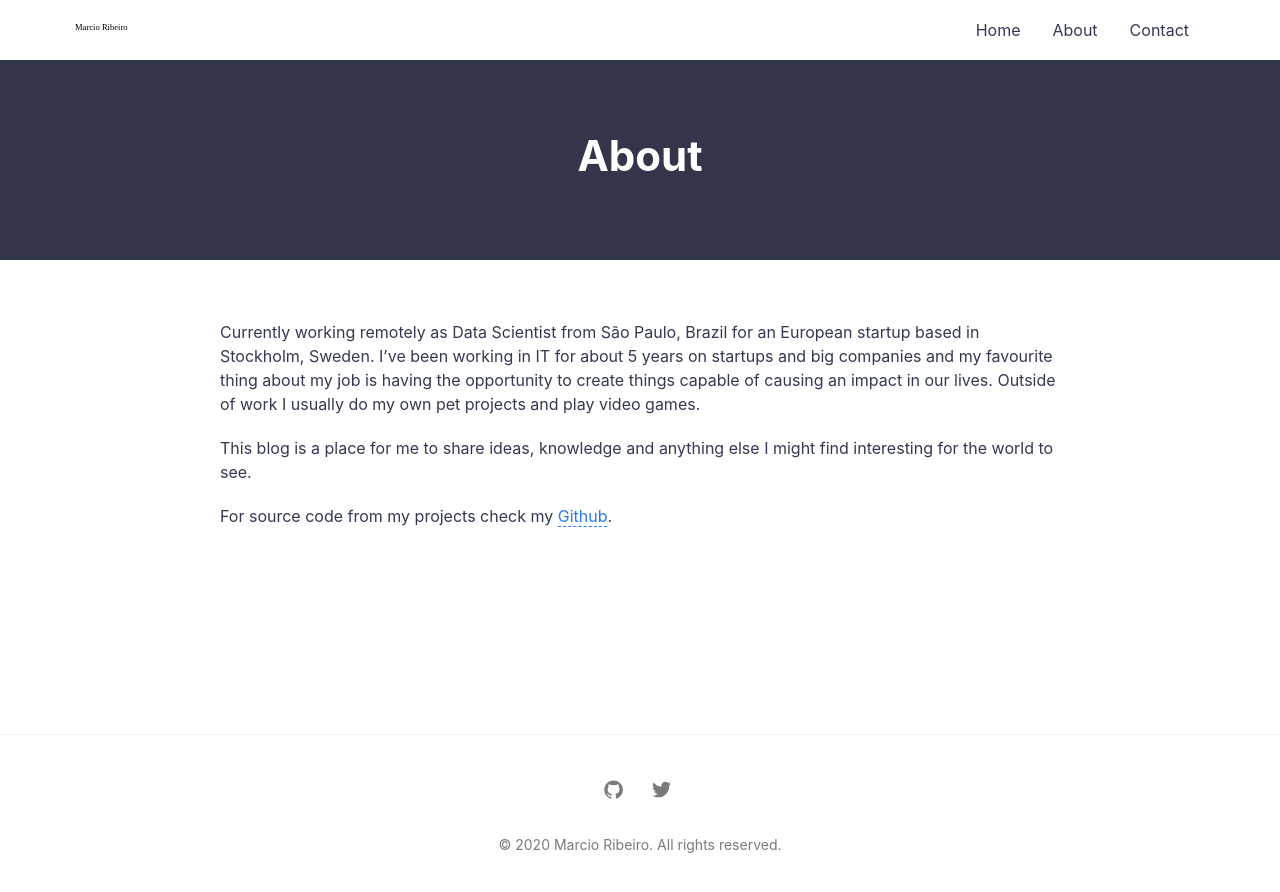
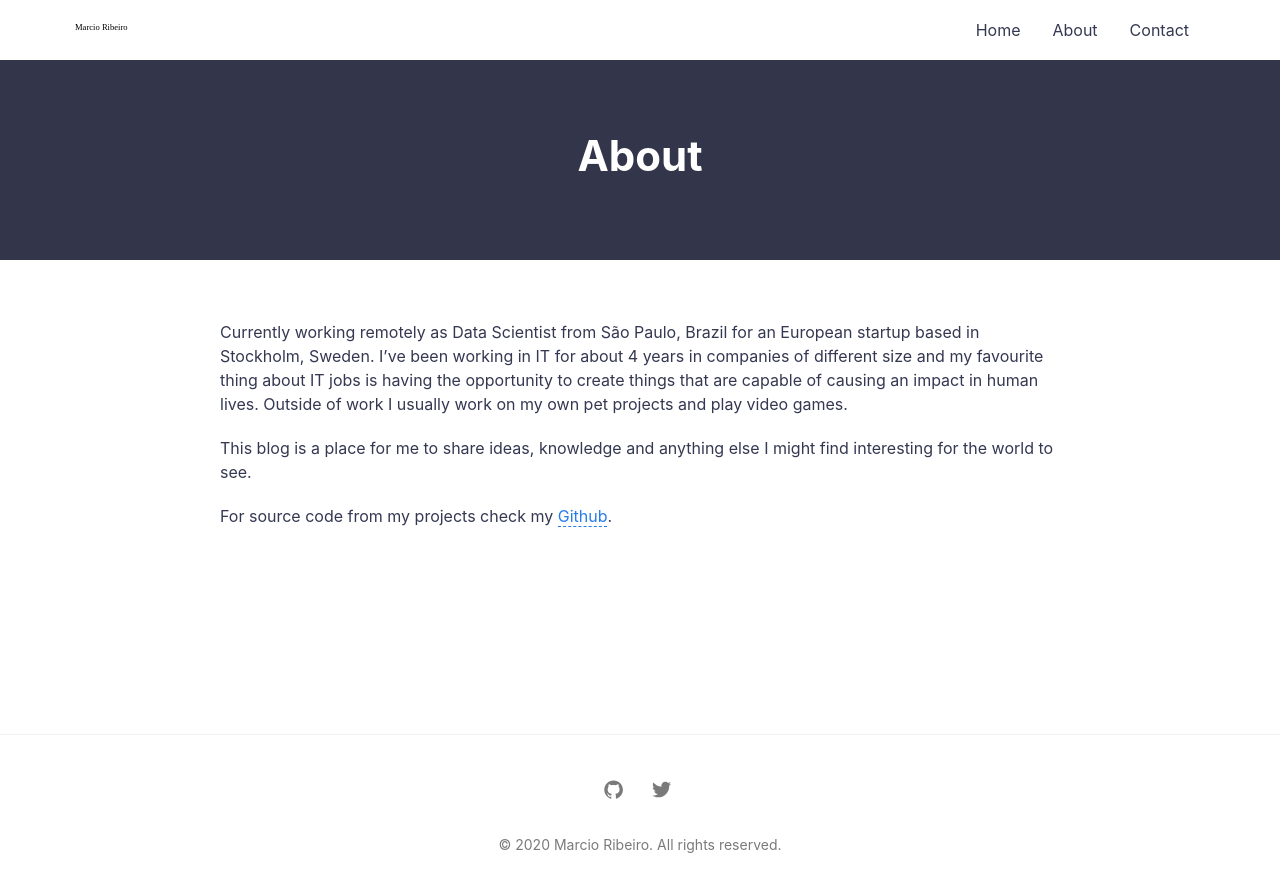
Before and after one commit to marciovai/marciovai.github.io, a Jekyll site: the page built from about.md, in a window 1280 px wide. Shown: the top 892 px of the page. Built offline with Jekyll 4.4.1, drawn with Linux system fonts in a browser that asks for light colours.

Commit message:
Update About

```diff
--- a/about.md
+++ b/about.md
@@ -4,7 +4,7 @@ title: About
 permalink: /about/
 ---
 
-Currently working remotely as Data Scientist from São Paulo, Brazil for an European startup based in Stockholm, Sweden. I've been working in IT for about 5 years on startups and big companies and my favourite thing about my job is having the opportunity to create things capable of causing an impact in our lives. Outside of work I usually do my own pet projects and play video games.
+Currently working remotely as Data Scientist from São Paulo, Brazil for an European startup based in Stockholm, Sweden. I've been working in IT for about 4 years in companies of different size and my favourite thing about IT jobs is having the opportunity to create things that are capable of causing an impact in human lives. Outside of work I usually work on my own pet projects and play video games.
 
 This blog is a place for me to share ideas, knowledge and anything else I might find interesting for the world to see.
 
```
